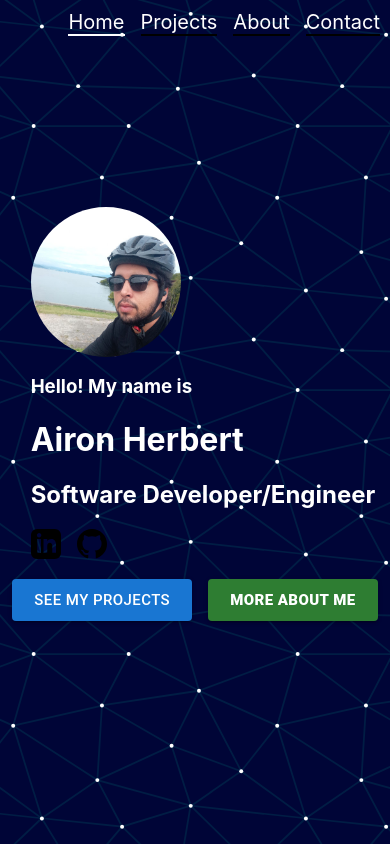
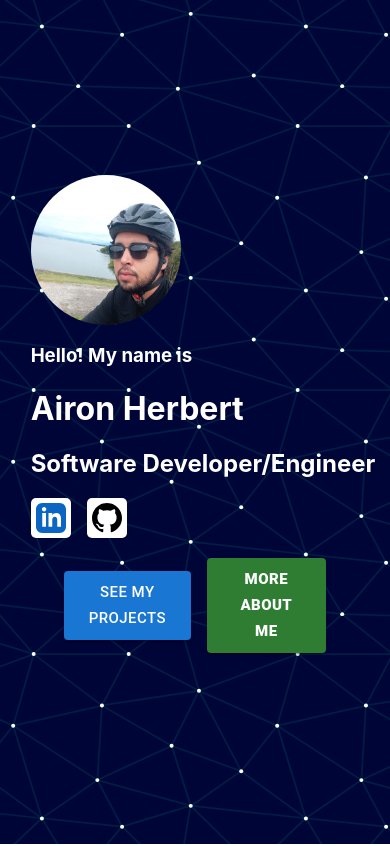
Before and after one commit to aironherbert/portfolio, a React (Create React App) app: page /#/app in a window 390 px wide. Shown: the top 846 px of the page. Built offline with nearby package versions, Linux system fonts and the light colour scheme; the HTML template or start-up script is replaced by a standard one.

Commit message:
fix: ajuste de design

```diff
--- a/src/components/portfolio/components/home/index.tsx
+++ b/src/components/portfolio/components/home/index.tsx
@@ -31,6 +31,7 @@ const SvgsContainer = styled.div`
     align-items: center;
     gap: 1em;
     margin-top: 1em;
+    color: black;
 `
 
 const ImageContainer = styled.div`
@@ -61,22 +62,11 @@ const Buttons = styled.div`
     justify-content: center;
     align-items: center;
     gap: 1em;
-
-    margin-bottom: 1em;
+    padding: 0 4em 1em 4em;
 `
 
 const GrowerText = styled.span`
-    font-size: 1.2em;
-
-    transition: 0.5s;
-    &:hover {
-        font-size: 1.2em;
-        color: #6c73e1;
-
-        transition: 0.5s;
-
-        cursor: pointer;
-    }
+    font-size: 1.5em;
 `
 export default function Home() {
     return (
@@ -103,7 +93,13 @@ export default function Home() {
                                     process.env.PUBLIC_URL + "/svg/linkedin.svg"
                                 }
                                 alt="github"
-                                style={{ width: "30px", height: "30px" }}
+                                style={{
+                                    width: "40px",
+                                    height: "40px",
+                                    backgroundColor: "white",
+                                    padding: "5px",
+                                    borderRadius: "5px",
+                                }}
                             />
                         </a>
                         <a
@@ -115,8 +111,11 @@ export default function Home() {
                                 src={process.env.PUBLIC_URL + "/svg/github.svg"}
                                 alt="github"
                                 style={{
-                                    width: "30px",
-                                    height: "30px",
+                                    width: "40px",
+                                    height: "40px",
+                                    backgroundColor: "white",
+                                    padding: "5px",
+                                    borderRadius: "5px",
                                 }}
                             />
                         </a>
@@ -144,11 +143,19 @@ export default function Home() {
             </FlexContainer>
             <Buttons>
                 <HashLink to="#projects" style={{ textDecoration: "none" }}>
-                    <Button size="large" variant="contained" href="#projects">
+                    <Button
+                        size="large"
+                        variant="contained"
+                        href="#projects"
+                        style={{ textAlign: "center" }}
+                    >
                         See my projects
                     </Button>
                 </HashLink>
-                <HashLink to="#about" style={{ textDecoration: "none" }}>
+                <HashLink
+                    to="#about"
+                    style={{ textDecoration: "none", textAlign: "center" }}
+                >
                     <Button
                         size="large"
                         variant="contained"
--- a/src/components/portfolio/index.tsx
+++ b/src/components/portfolio/index.tsx
@@ -73,7 +73,7 @@ export default function Portfolio() {
     }, [])
     return (
         <Page id="page" style={{ opacity: loading ? 0 : 1 }}>
-            <Header style={{ zIndex: 100 }} home={home}>
+            <Header id="header" style={{ zIndex: 100 }} home={home}>
                 <StyledLink isActive={home}>
                     <HashLink to="#home">Home</HashLink>
                 </StyledLink>
--- a/src/index.css
+++ b/src/index.css
@@ -38,3 +38,9 @@ html {
         box-shadow: none;
     }
 }
+
+@media (max-width: 500px) {
+    #header {
+        display: none;
+    }
+}
```
Also changed, not shown: public/svg/github.svg, public/svg/linkedin.svg.
